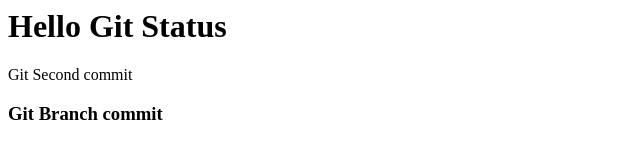
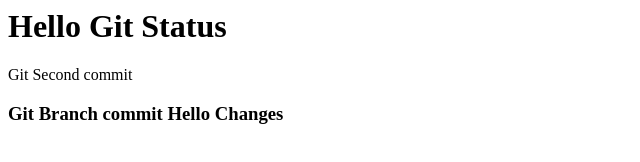
Before and after one commit to inti4646/firstgit, a plain HTML site: page Index.html in a window 1280 px wide. Shown: the whole page, without its empty margins (0-640 px from the left). Drawn offline with Linux system fonts and the light colour scheme.

Commit message:
New Dev Changes keywords

```diff
--- a/Index.html
+++ b/Index.html
@@ -1,5 +1,5 @@
 <html>
 <h1>Hello Git Status</h1
 <h2> Git Second commit </h2>
-<h3> Git Branch commit </h3>
+<h3> Git Branch commit Hello Changes </h3>
 </html
```
